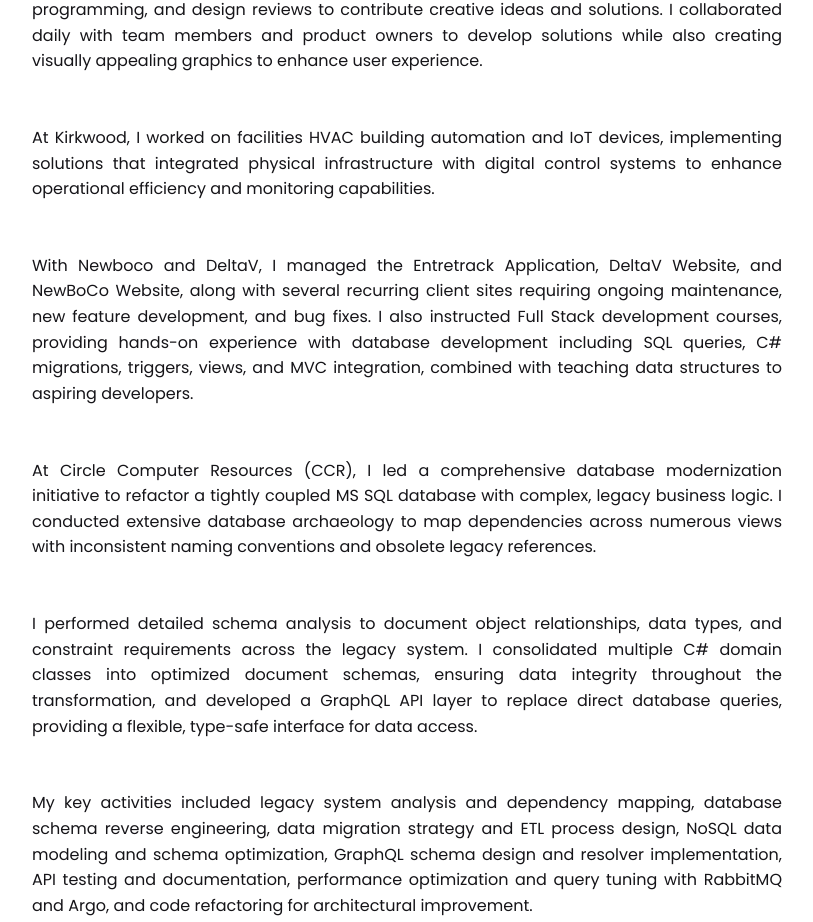
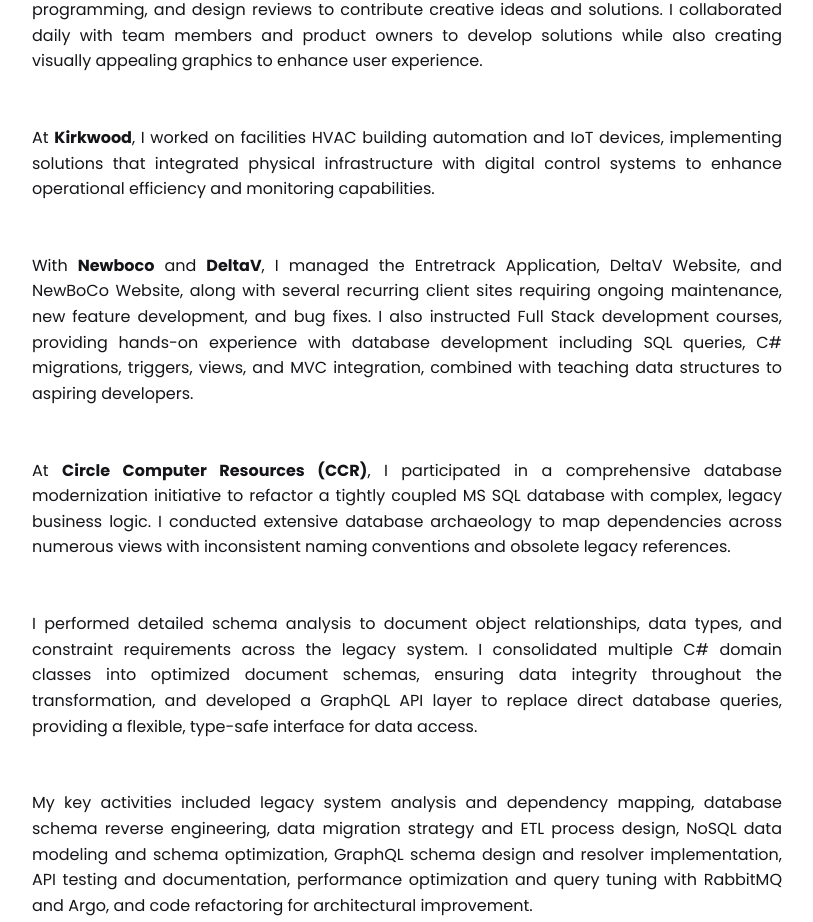
Before and after one commit to tektechnologies/craigbarkley, a React (Create React App) app: page / in a window 1280 px wide. Shown: the part 3575-4497 px from the top of the page, without its empty margins (233-1046 px from the left). Built offline with nearby package versions, Linux system fonts and the light colour scheme.

Commit message:
update formatiing

```diff
--- a/src/components/About/About.js
+++ b/src/components/About/About.js
@@ -44,7 +44,7 @@ function About() {
             <br />
             {/* // Section 1 - Kirkwood Experience */}
             <ScrollAnimation animateIn="fadeInLeft">
-              At Kirkwood, I worked on facilities HVAC building automation and
+              At <strong>Kirkwood</strong>, I worked on facilities HVAC building automation and
               IoT devices, implementing solutions that integrated physical
               infrastructure with digital control systems to enhance operational
               efficiency and monitoring capabilities.
@@ -55,7 +55,7 @@ function About() {
 
             {/* // Section 2 - Newboco and DeltaV Experience */}
             <ScrollAnimation animateIn="fadeInLeft">
-              With Newboco and DeltaV, I managed the Entretrack Application,
+              With <strong>Newboco</strong> and <strong>DeltaV</strong>, I managed the Entretrack Application,
               DeltaV Website, and NewBoCo Website, along with several recurring
               client sites requiring ongoing maintenance, new feature
               development, and bug fixes. I also instructed Full Stack
@@ -70,8 +70,7 @@ function About() {
 
             {/* // Section 3 - CCR Database Modernization Overview */}
             <ScrollAnimation animateIn="fadeInLeft">
-              At Circle Computer Resources (CCR), I led a comprehensive database
-              modernization initiative to refactor a tightly coupled MS SQL
+              At <strong>Circle Computer Resources (CCR)</strong>, I participated in a comprehensive database modernization initiative to refactor a tightly coupled MS SQL
               database with complex, legacy business logic. I conducted
               extensive database archaeology to map dependencies across numerous
               views with inconsistent naming conventions and obsolete legacy
```
